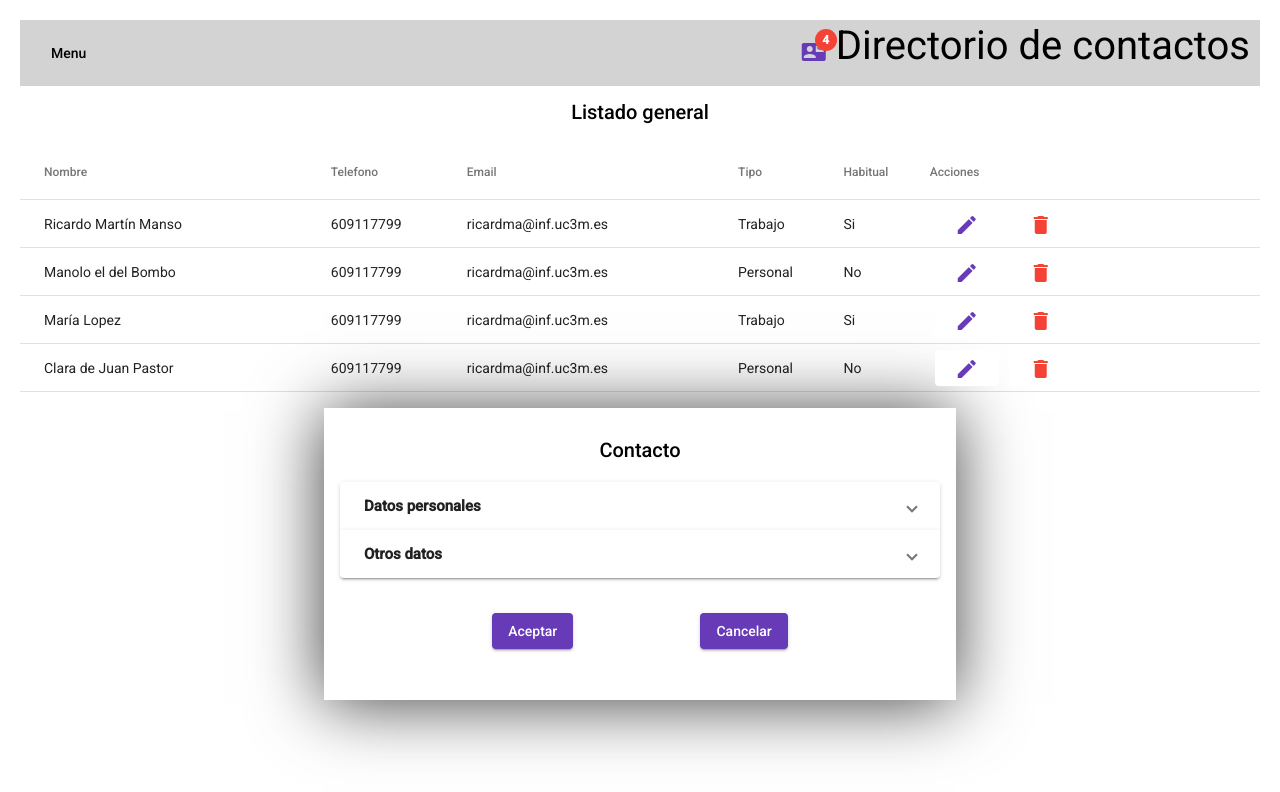
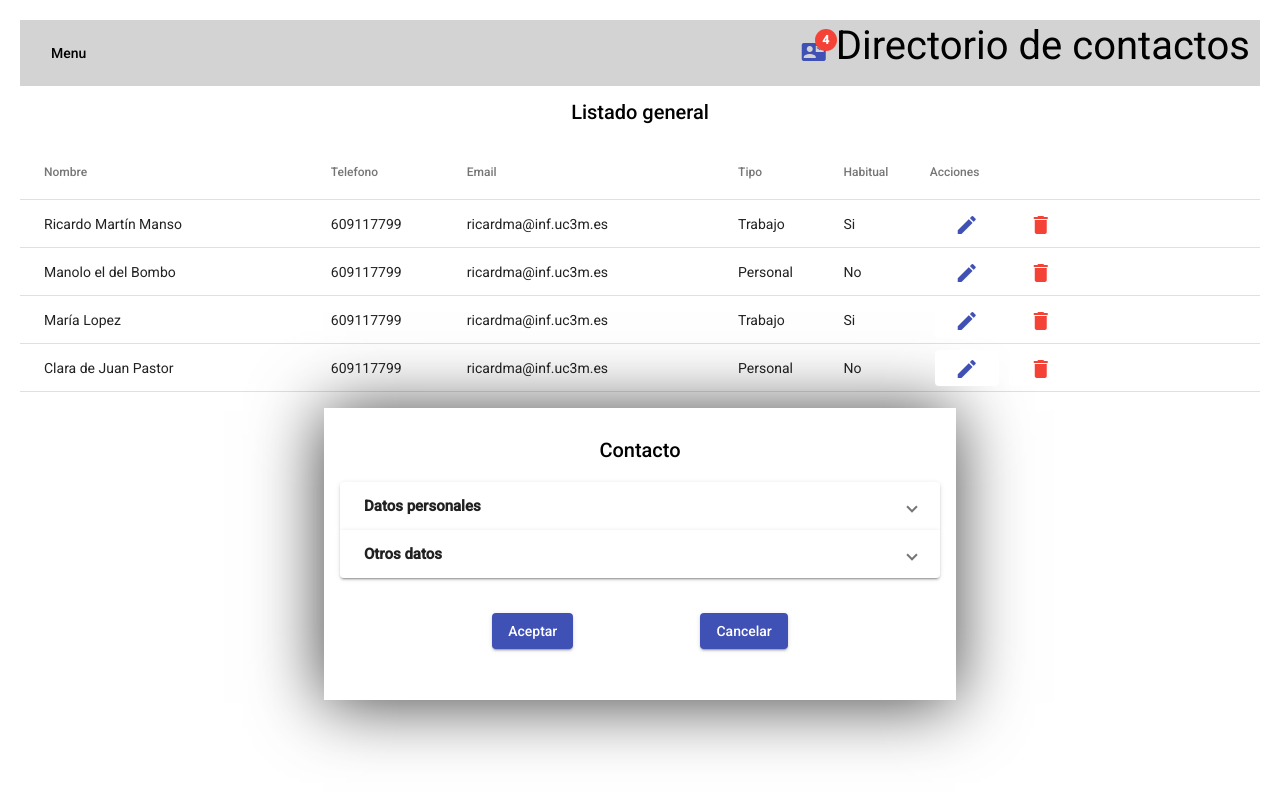
Before and after one commit to JorgeSerranoP/Practica_UIMaterial_DSI, an Angular app in the folder Micropractica4/: page / in a window 1280 px wide. Shown: the top 792 px of the page. Built offline with nearby package versions, Linux system fonts and the light colour scheme.

Commit message:
Repaso código

```diff
--- a/Micropractica4/angular.json
+++ b/Micropractica4/angular.json
@@ -31,7 +31,7 @@
               "src/assets"
             ],
             "styles": [
-              "./node_modules/@angular/material/prebuilt-themes/deeppurple-amber.css",
+              "./node_modules/@angular/material/prebuilt-themes/indigo-pink.css",
               "src/styles.scss"
             ],
             "scripts": []
@@ -95,7 +95,7 @@
               "src/assets"
             ],
             "styles": [
-              "./node_modules/@angular/material/prebuilt-themes/deeppurple-amber.css",
+              "./node_modules/@angular/material/prebuilt-themes/indigo-pink.css",
               "src/styles.scss"
             ],
             "scripts": []
--- a/Micropractica4/package.json
+++ b/Micropractica4/package.json
@@ -11,7 +11,7 @@
   },
   "private": true,
   "dependencies": {
-    "@angular/animations": "~11.1.0",
+    "@angular/animations": "^11.1.2",
     "@angular/cdk": "^11.2.9",
     "@angular/common": "~11.1.0",
     "@angular/compiler": "~11.1.0",
@@ -21,6 +21,9 @@
     "@angular/platform-browser": "~11.1.0",
     "@angular/platform-browser-dynamic": "~11.1.0",
     "@angular/router": "~11.1.0",
+    "hammerjs": "^2.0.8",
+    "primeicons": "^4.1.0",
+    "primeng": "^11.3.2",
     "rxjs": "~6.6.0",
     "tslib": "^2.0.0",
     "zone.js": "~0.11.3"
--- a/Micropractica4/src/styles.scss
+++ b/Micropractica4/src/styles.scss
@@ -2,3 +2,6 @@
 
 html, body { height: 100%; }
 body { margin: 0; font-family: Roboto, "Helvetica Neue", sans-serif; }
+
+html, body { height: 100%; }
+body { margin: 0; font-family: Roboto, "Helvetica Neue", sans-serif; }
```
Also changed, not shown: 1 other file (tests, documents, lock files or other folders).
